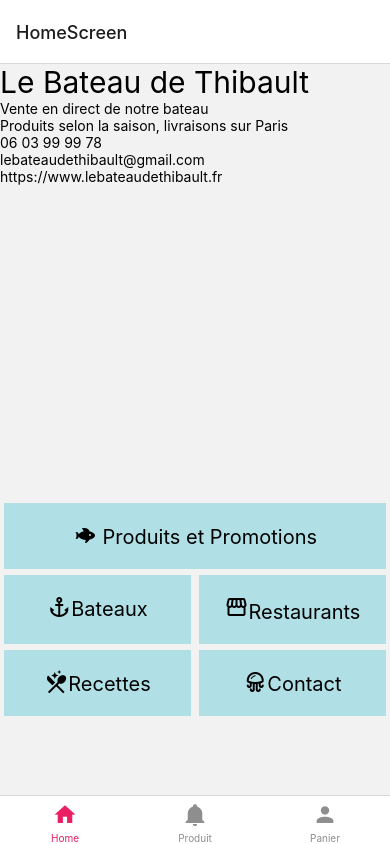
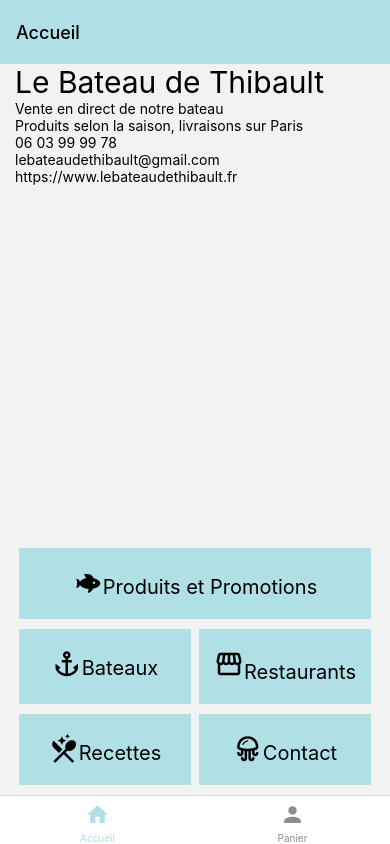
Before and after one commit to isabelleshao/LeBateauDeThibault, a React Native app: screen /Accueil in a window 390 px wide. Built offline with nearby package versions, Linux system fonts and the light colour scheme.

Commit message:
stack + bottom bar navigation added

```diff
--- a/App.js
+++ b/App.js
@@ -1,12 +1,10 @@
 import * as React from "react";
 import { Text, View } from "react-native";
 import { NavigationContainer } from "@react-navigation/native";
-import { createBottomTabNavigator } from "@react-navigation/bottom-tabs";
-import { MaterialCommunityIcons } from "@expo/vector-icons";
 
-import HomeScreen from "./src/screen/HomeScreen";
-import ProduitScreen from "./src/screen/ProduitScreen";
-import PanierScreen from "./src/screen/PanierScreen";
+import { MainStackNavigator } from "./src/navigation/StackNavigation";
+import BottomTabNavigator from "./src/navigation/TabNavigation";
+
 function Profile() {
   return (
     <View style={{ flex: 1, justifyContent: "center", alignItems: "center" }}>
@@ -23,54 +21,10 @@ function Notifications() {
   );
 }
 
-const Tab = createBottomTabNavigator();
-
-function MyTabs() {
-  return (
-    <Tab.Navigator
-      initialRouteName="HomeScreen"
-      screenOptions={{
-        tabBarActiveTintColor: "#e91e63",
-      }}
-    >
-      <Tab.Screen
-        name="HomeScreen"
-        component={HomeScreen}
-        options={{
-          tabBarLabel: "Home",
-          tabBarIcon: ({ color, size }) => (
-            <MaterialCommunityIcons name="home" color={color} size={size} />
-          ),
-        }}
-      />
-      <Tab.Screen
-        name="ProduitScreen"
-        component={ProduitScreen}
-        options={{
-          tabBarLabel: "Produit",
-          tabBarIcon: ({ color, size }) => (
-            <MaterialCommunityIcons name="bell" color={color} size={size} />
-          ),
-        }}
-      />
-      <Tab.Screen
-        name="PanierScreen"
-        component={PanierScreen}
-        options={{
-          tabBarLabel: "Panier",
-          tabBarIcon: ({ color, size }) => (
-            <MaterialCommunityIcons name="account" color={color} size={size} />
-          ),
-        }}
-      />
-    </Tab.Navigator>
-  );
-}
-
 export default function App() {
   return (
     <NavigationContainer>
-      <MyTabs />
+      <BottomTabNavigator />
     </NavigationContainer>
   );
 }
--- /dev/null
+++ b/src/navigation/StackNavigation.js
@@ -0,0 +1,47 @@
+import * as React from "react";
+import { createStackNavigator } from "@react-navigation/stack";
+
+import HomeScreen from "../screen/HomeScreen";
+import ContactScreen from "../screen/ContactScreen";
+import BateauScreen from "../screen/BateauScreen";
+import RestaurantScreen from "../screen/RestaurantScreen";
+import RecetteScreen from "../screen/RecetteScreen";
+import ProduitScreen from "../screen/ProduitScreen";
+import PanierScreen from "../screen/PanierScreen";
+
+const Stack = createStackNavigator();
+
+const screenOptionStyle = {
+  headerMode: "screen",
+  headerTintColor: "black",
+  headerBackTitle: "Back",
+  headerStyle: { backgroundColor: "powderblue" },
+};
+
+const MainStackNavigator = () => {
+  return (
+    <Stack.Navigator
+      initialRouteName="Accueil"
+      screenOptions={screenOptionStyle}
+    >
+      <Stack.Screen name="Accueil" component={HomeScreen} />
+      <Stack.Screen name="Produits" component={ProduitScreen} />
+
+      <Stack.Screen name="Bateaux" component={BateauScreen} />
+      <Stack.Screen name="Restaurants" component={RestaurantScreen} />
+
+      <Stack.Screen name="Recettes" component={RecetteScreen} />
+      <Stack.Screen name="Contact" component={ContactScreen} />
+    </Stack.Navigator>
+  );
+};
+
+const PanierStackNavigator = () => {
+  return (
+    <Stack.Navigator screenOptions={screenOptionStyle}>
+      <Stack.Screen name="Panier" component={PanierScreen} />
+    </Stack.Navigator>
+  );
+};
+
+export { MainStackNavigator, PanierStackNavigator };
--- /dev/null
+++ b/src/navigation/TabNavigation.js
@@ -0,0 +1,40 @@
+import React from "react";
+import { createBottomTabNavigator } from "@react-navigation/bottom-tabs";
+import { MaterialCommunityIcons } from "@expo/vector-icons";
+import { MainStackNavigator, PanierStackNavigator } from "./StackNavigation";
+
+const Tab = createBottomTabNavigator();
+
+const BottomTabNavigator = () => {
+  return (
+    <Tab.Navigator
+      screenOptions={{
+        tabBarActiveTintColor: "powderblue",
+        headerShown: false,
+      }}
+    >
+      <Tab.Screen
+        name="Accueil"
+        component={MainStackNavigator}
+        options={{
+          tabBarLabel: "Accueil",
+          tabBarIcon: ({ color, size }) => (
+            <MaterialCommunityIcons name="home" color={color} size={size} />
+          ),
+        }}
+      />
+      <Tab.Screen
+        name="Panier"
+        component={PanierStackNavigator}
+        options={{
+          tabBarLabel: "Panier",
+          tabBarIcon: ({ color, size }) => (
+            <MaterialCommunityIcons name="account" color={color} size={size} />
+          ),
+        }}
+      />
+    </Tab.Navigator>
+  );
+};
+
+export default BottomTabNavigator;
--- a/src/screen/BateauScreen.js
+++ b/src/screen/BateauScreen.js
@@ -0,0 +1,14 @@
+import React from "react";
+import { Text, StyleSheet } from "react-native";
+
+const BateauScreen = () => {
+  return <Text style={styles.text}>BateauScreen</Text>;
+};
+
+const styles = StyleSheet.create({
+  text: {
+    fontSize: 30,
+  },
+});
+
+export default BateauScreen;
--- a/src/screen/ContactScreen.js
+++ b/src/screen/ContactScreen.js
@@ -0,0 +1,14 @@
+import React from "react";
+import { Text, StyleSheet } from "react-native";
+
+const ContactScreen = () => {
+  return <Text style={styles.text}>ContactScreen</Text>;
+};
+
+const styles = StyleSheet.create({
+  text: {
+    fontSize: 30,
+  },
+});
+
+export default ContactScreen;
--- a/src/screen/HomeScreen.js
+++ b/src/screen/HomeScreen.js
@@ -1,12 +1,5 @@
 import React from "react";
-import {
-  View,
-  Text,
-  StyleSheet,
-  TouchableOpacity,
-  FlatList,
-} from "react-native";
-import BoutonHome from "../component/BoutonHome";
+import { View, Text, StyleSheet, TouchableOpacity } from "react-native";
 import { MaterialCommunityIcons, MaterialIcons } from "@expo/vector-icons";
 
 const HomeScreen = (props) => {
@@ -23,64 +16,64 @@ const HomeScreen = (props) => {
 
       <View style={styles.boutonsArea}>
         <TouchableOpacity
-          style={styles.boutonProduitStyle}
-          onPress={() => props.navigation.navigate("ProduitScreen")}
+          style={styles.boutonSoloStyle}
+          onPress={() => props.navigation.navigate("Produits")}
         >
           <Text style={styles.boutonTexte}>
-            <MaterialCommunityIcons name="fish" size={24} color="black" />{" "}
+            <MaterialCommunityIcons name="fish" style={styles.iconStyle} />
             Produits et Promotions
           </Text>
         </TouchableOpacity>
-        <FlatList
-          numColumns={2}
-          data={[
-            {
-              key: "Bateaux",
-              icon: (
-                <MaterialCommunityIcons name="anchor" size={24} color="black" />
-              ),
-              action: console.log("testonPress"),
-            },
-            {
-              key: "Restaurants",
-              icon: <MaterialIcons name="storefront" size={24} color="black" />,
-              action: console.log("testonPress"),
-            },
-            {
-              key: "Recettes",
-              icon: (
+
+        <View style={styles.boutonDuoStyle}>
+          <TouchableOpacity
+            style={styles.boutonGeneriqueStyle}
+            onPress={() => props.navigation.navigate("Bateaux")}
+          >
+            <Text style={styles.boutonTexte}>
+              <MaterialCommunityIcons name="anchor" style={styles.iconStyle} />
+              Bateaux
+            </Text>
+          </TouchableOpacity>
+
+          <TouchableOpacity
+            style={styles.boutonGeneriqueStyle}
+            onPress={() => props.navigation.navigate("Restaurants")}
+          >
+            <Text style={styles.boutonTexte}>
+              <MaterialIcons name="storefront" style={styles.iconStyle} />
+              Restaurants
+            </Text>
+          </TouchableOpacity>
+        </View>
+
+        <View style={styles.boutonDuoStyle}>
+          <TouchableOpacity
+            style={styles.boutonGeneriqueStyle}
+            onPress={() => props.navigation.navigate("Recettes")}
+          >
+            <Text style={styles.boutonTexte}>
               <MaterialCommunityIcons
                 name="silverware-clean"
-                  size={24}
-                  color="black"
+                style={styles.iconStyle}
               />
-              ),
-              action: console.log("testonPress"),
-            },
-            {
-              key: "Contact",
-              icon: (
+              Recettes
+            </Text>
+          </TouchableOpacity>
+
+          <TouchableOpacity
+            style={styles.boutonGeneriqueStyle}
+            onPress={() => props.navigation.navigate("Contact")}
+          >
+            <Text style={styles.boutonTexte}>
               <MaterialCommunityIcons
                 name="jellyfish-outline"
-                  size={24}
-                  color="black"
+                style={styles.iconStyle}
               />
-              ),
-              action: console.log("testonPress"),
-            },
-          ]}
-          renderItem={({ item }) => (
-            <TouchableOpacity
-              style={styles.boutonGeneriqueStyle}
-              onPress={() => console.log("testonPress")}
-            >
-              <Text style={styles.boutonTexte}>
-                {item.icon}
-                {item.key}
+              Contact
             </Text>
           </TouchableOpacity>
-          )}
-        />
+        </View>
       </View>
     </View>
   );
@@ -89,6 +82,7 @@ const HomeScreen = (props) => {
 const styles = StyleSheet.create({
   container: {
     flex: 1,
+    marginHorizontal: 15,
   },
 
   description: {
@@ -102,26 +96,38 @@ const styles = StyleSheet.create({
     justifyContent: "flex-end",
   },
 
-  boutonProduitStyle: {
+  boutonSoloStyle: {
     marginHorizontal: "1%",
-    marginBottom: 6,
+    marginBottom: 10,
     backgroundColor: "powderblue",
     padding: 20,
     width: "98%",
   },
 
+  boutonDuoStyle: {
+    flexDirection: "row",
+    width: "100%",
+    marginBottom: 10,
+  },
+
   boutonGeneriqueStyle: {
     marginHorizontal: "1%",
-    marginBottom: 6,
     backgroundColor: "powderblue",
-    padding: 20,
+    paddingHorizontal: 10,
+    paddingVertical: 20,
     width: "48%",
   },
+
   boutonTexte: {
     textAlignVertical: "top",
     textAlign: "center",
     fontSize: 20,
   },
+
+  iconStyle: {
+    fontSize: 30,
+    color: "black",
+  },
 });
 
 export default HomeScreen;
--- a/src/screen/ProduitScreen.js
+++ b/src/screen/ProduitScreen.js
@@ -1,8 +1,13 @@
 import React from "react";
-import { Text, StyleSheet } from "react-native";
+import { Text, StyleSheet, View } from "react-native";
 
 const ProduitScreen = () => {
-  return <Text style={styles.text}>ProduitScreen</Text>;
+  return (
+    <View>
+      <Text style={styles.text}>ProduitScreen</Text>
+      <Text style={styles.text}>test</Text>
+    </View>
+  );
 };
 
 const styles = StyleSheet.create({
--- a/src/screen/RecetteScreen.js
+++ b/src/screen/RecetteScreen.js
@@ -0,0 +1,14 @@
+import React from "react";
+import { Text, StyleSheet } from "react-native";
+
+const RecetteScreen = () => {
+  return <Text style={styles.text}>RecetteScreen</Text>;
+};
+
+const styles = StyleSheet.create({
+  text: {
+    fontSize: 30,
+  },
+});
+
+export default RecetteScreen;
--- a/src/screen/RestaurantScreen.js
+++ b/src/screen/RestaurantScreen.js
@@ -0,0 +1,14 @@
+import React from "react";
+import { Text, StyleSheet } from "react-native";
+
+const RestaurantScreen = () => {
+  return <Text style={styles.text}>RestaurantScreen</Text>;
+};
+
+const styles = StyleSheet.create({
+  text: {
+    fontSize: 30,
+  },
+});
+
+export default RestaurantScreen;
```
Lines whose indentation alone changed are shown as unchanged.
